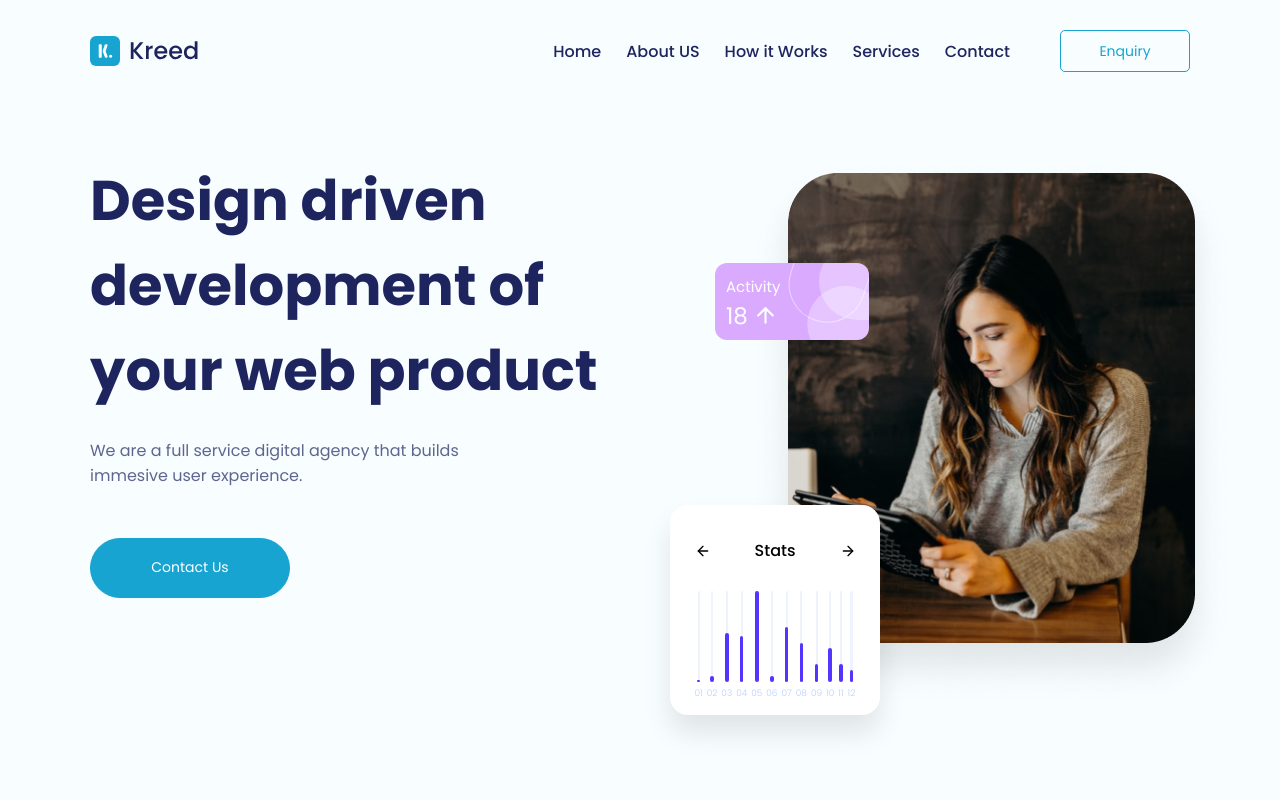
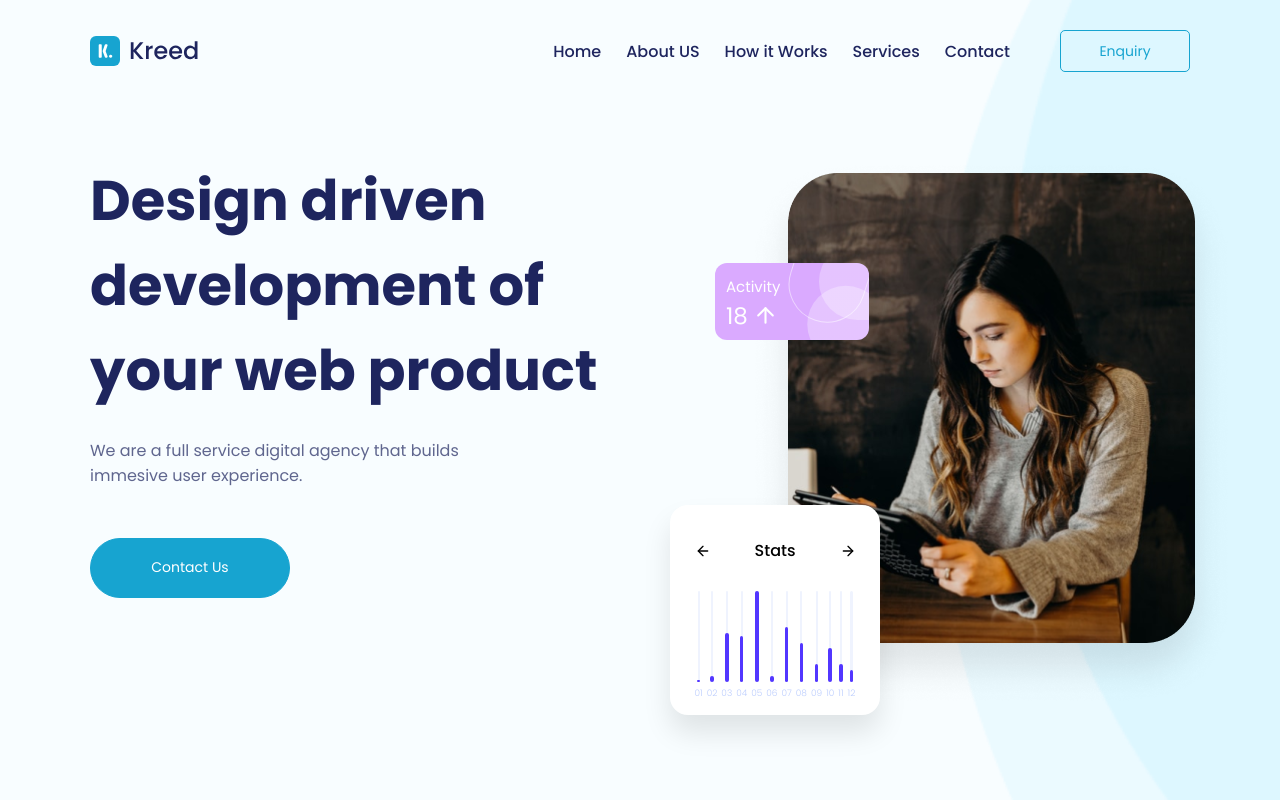
Before and after one commit to 1CarlosRenan/typescript-react-landing-page-collection, a React (Vite) app in the folder lp-kreed/: page / in a window 1280 px wide. Built offline with nearby package versions, Linux system fonts and the light colour scheme.

Commit message:
feat: adding background in body of page

```diff
--- a/lp-kreed/src/styles/global.ts
+++ b/lp-kreed/src/styles/global.ts
@@ -1,4 +1,7 @@
-import { createGlobalStyle } from "styled-components"
+import { createGlobalStyle } from "styled-components";
+
+import Bkg1 from "../assets/background-1.png";
+import Bkg2 from "../assets/background-2.png";
 
 const GlobalStyle = createGlobalStyle`
   * {
@@ -12,6 +15,8 @@ const GlobalStyle = createGlobalStyle`
   }
 
   body {
+    background: url(${Bkg2}) no-repeat 1010px, url(${Bkg1}) no-repeat 931px;
+    background-size: cover;
     background-color: #F8FDFF;
     font-family: 'Poppins', sans-serif;
   }
@@ -28,6 +33,6 @@ const GlobalStyle = createGlobalStyle`
     text-decoration: none;
     outline: none;
   }
-`
+`;
 
-export default GlobalStyle
+export default GlobalStyle;
```
Also changed, not shown: lp-kreed/src/assets/background-1.png (added), lp-kreed/src/assets/background-2.png (added).
